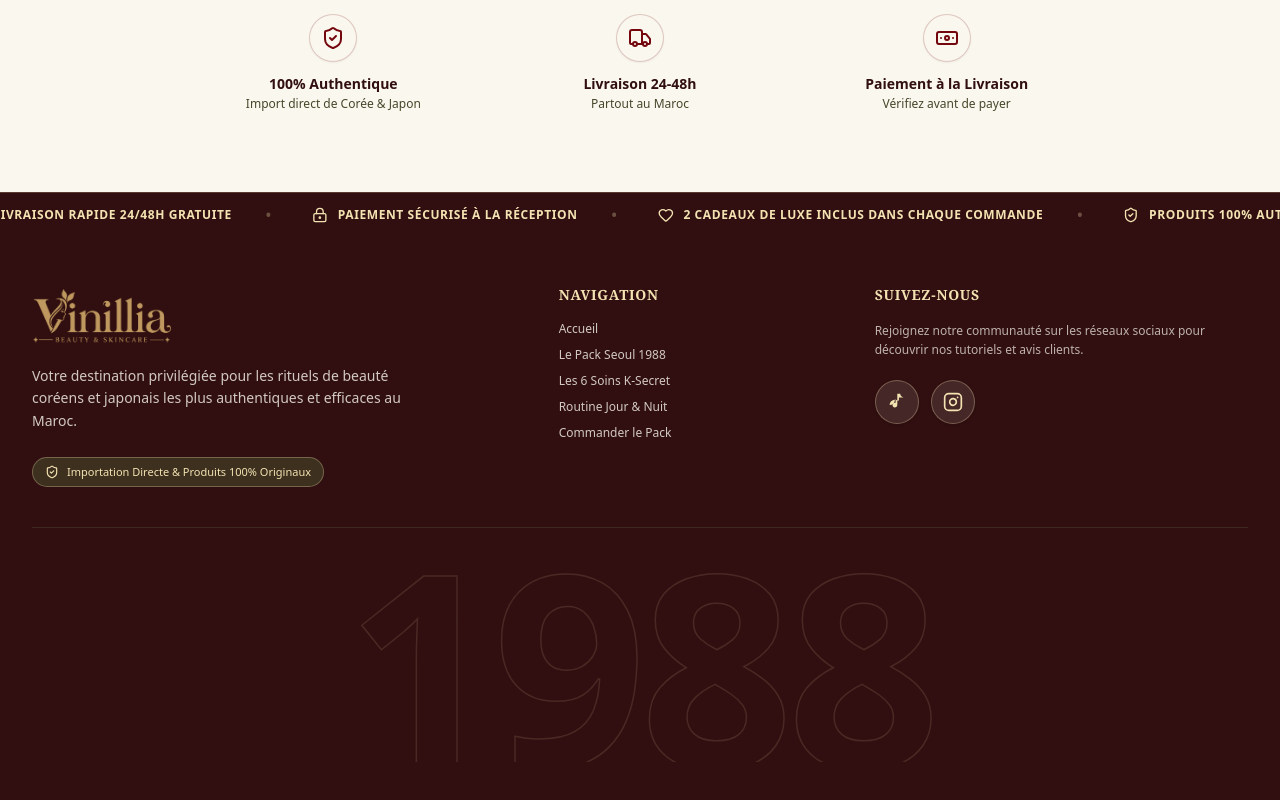
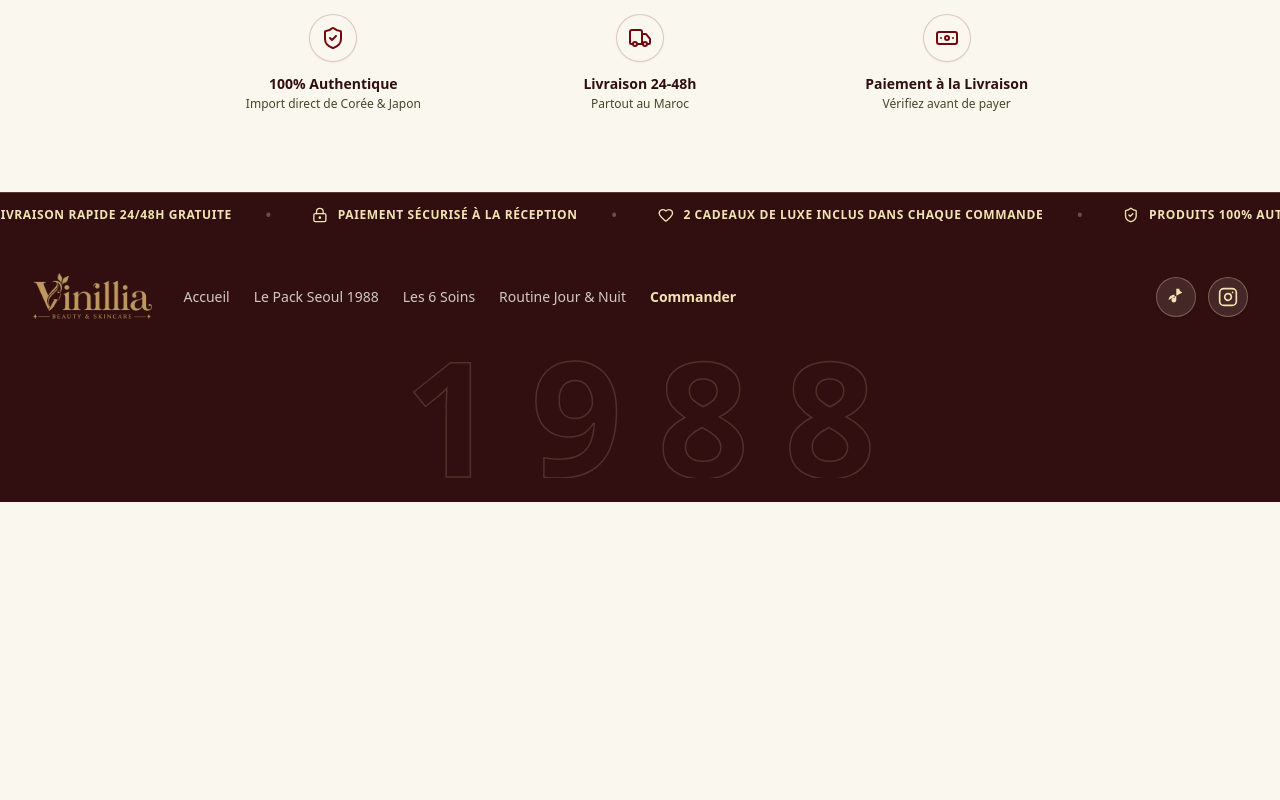
Before and after one commit to belmlikikram7-dev/les-packs, a Next.js app in the folder landing-page-2/: page / in a window 1280 px wide. Shown: the part 5394-6194 px from the top of the page. After the commit the page ends 5896 px from the top, so only its background shows below. Built offline with nearby package versions, Linux system fonts and the light colour scheme.

Commit message:
Refine footer: lift 1988, space digits, crisp stroke-only glow without fog, relocate navigation next to logo

```diff
--- a/landing-page-2/components/Footer.tsx
+++ b/landing-page-2/components/Footer.tsx
@@ -2,15 +2,9 @@
 
 import { useState, useRef } from "react";
 import Image from "next/image";
-import { useLanguage } from "@/context/LanguageContext";
-import { TRANSLATIONS } from "@/translations/content";
-import { ShieldCheck, Heart } from "lucide-react";
 import TrustTicker from "@/components/TrustTicker";
 
 export default function Footer() {
-  const { locale } = useLanguage();
-  const t = TRANSLATIONS[locale].footer;
-
   const scrollTo = (hash: string) => {
     const el = document.querySelector(hash);
     if (el) el.scrollIntoView({ behavior: "smooth" });
@@ -45,96 +39,79 @@ export default function Footer() {
       {/* Infinite scrolling ticker at the very top of Footer */}
       <TrustTicker />
 
-      {/* Main Container - Compact and lifted so 1988 is immediately visible */}
-      <div className="max-w-7xl mx-auto px-4 sm:px-6 lg:px-8 pt-10 sm:pt-12 pb-8 sm:pb-10">
+      {/* Main Container - Compact and elevated so 1988 is immediately visible without scrolling */}
+      <div className="max-w-7xl mx-auto px-4 sm:px-6 lg:px-8 pt-6 sm:pt-8 pb-4 sm:pb-6">
 
-        {/* Navigation & Brand Columns */}
-        <div className="grid grid-cols-1 md:grid-cols-12 gap-8 lg:gap-12 pb-8 sm:pb-10 border-b border-[#46462A]/50">
+        {/* Top Header Row: Logo + Navigation Links on the Left, Social Media on the Right */}
+        <div className="flex flex-col md:flex-row items-center justify-between gap-5 sm:gap-6">
 
-          {/* Brand Info / Vinillia Yellow Logo */}
-          <div className="md:col-span-5 flex flex-col items-start">
+          {/* Brand Logo & Navigation */}
+          <div className="flex flex-col sm:flex-row items-center gap-5 sm:gap-8 text-center sm:text-left">
             <a
               href="#hero"
               onClick={(e) => {
                 e.preventDefault();
                 scrollTo("#hero");
               }}
-              className="flex items-center group py-1 mb-4 cursor-pointer"
+              className="flex items-center group py-1 cursor-pointer shrink-0"
               aria-label="Vinillia Beauty & Skincare"
             >
               <Image
                 src="/logo-gold.png"
                 alt="Vinillia Beauty & Skincare"
-                width={200}
-                height={70}
-                className="h-12 sm:h-14 w-auto object-contain transition-transform duration-300 group-hover:scale-105"
+                width={170}
+                height={60}
+                className="h-10 sm:h-12 w-auto object-contain transition-transform duration-300 group-hover:scale-105"
               />
             </a>
 
-            <p className="text-xs sm:text-sm text-[#FAF7EE]/80 leading-relaxed font-light max-w-sm mb-6">
-              {t.description}
-            </p>
-
-            <div className="inline-flex items-center gap-2 px-3 py-1.5 rounded-full bg-[#46462A]/60 border border-[#F3E3B2]/30 text-[11px] text-[#F3E3B2]">
-              <ShieldCheck className="w-3.5 h-3.5 text-[#F3E3B2]" />
-              <span>Importation Directe & Produits 100% Originaux</span>
-            </div>
+            {/* Navigation links relocated alongside the logo */}
+            <nav className="flex flex-wrap items-center justify-center sm:justify-start gap-x-5 sm:gap-x-6 gap-y-2 text-xs sm:text-sm font-medium text-[#FAF7EE]/80">
+              <button
+                onClick={() => scrollTo("#hero")}
+                className="hover:text-[#F3E3B2] transition-colors cursor-pointer py-1"
+              >
+                Accueil
+              </button>
+              <button
+                onClick={() => scrollTo("#pack")}
+                className="hover:text-[#F3E3B2] transition-colors cursor-pointer py-1"
+              >
+                Le Pack Seoul 1988
+              </button>
+              <button
+                onClick={() => scrollTo("#produits")}
+                className="hover:text-[#F3E3B2] transition-colors cursor-pointer py-1"
+              >
+                Les 6 Soins
+              </button>
+              <button
+                onClick={() => scrollTo("#routine")}
+                className="hover:text-[#F3E3B2] transition-colors cursor-pointer py-1"
+              >
+                Routine Jour & Nuit
+              </button>
+              <button
+                onClick={() => scrollTo("#commande")}
+                className="hover:text-[#F3E3B2] transition-colors cursor-pointer py-1 text-[#F3E3B2] font-semibold"
+              >
+                Commander
+              </button>
+            </nav>
           </div>
 
-          {/* Quick Links */}
-          <div className="md:col-span-3">
-            <h4 className="font-serif text-sm font-bold uppercase tracking-wider text-[#F3E3B2] mb-4">
-              {t.quickLinks}
-            </h4>
-            <ul className="space-y-2.5 text-xs text-[#FAF7EE]/80">
-              <li>
-                <button onClick={() => scrollTo("#hero")} className="hover:text-white transition-colors cursor-pointer">
-                  Accueil
-                </button>
-              </li>
-              <li>
-                <button onClick={() => scrollTo("#pack")} className="hover:text-white transition-colors cursor-pointer">
-                  Le Pack Seoul 1988
-                </button>
-              </li>
-              <li>
-                <button onClick={() => scrollTo("#produits")} className="hover:text-white transition-colors cursor-pointer">
-                  Les 6 Soins K-Secret
-                </button>
-              </li>
-              <li>
-                <button onClick={() => scrollTo("#routine")} className="hover:text-white transition-colors cursor-pointer">
-                  Routine Jour & Nuit
-                </button>
-              </li>
-              <li>
-                <button onClick={() => scrollTo("#commande")} className="hover:text-white transition-colors cursor-pointer">
-                  Commander le Pack
-                </button>
-              </li>
-            </ul>
-          </div>
-
-          {/* Social Links : TikTok & Instagram */}
-          <div className="md:col-span-4">
-            <h4 className="font-serif text-sm font-bold uppercase tracking-wider text-[#F3E3B2] mb-4">
-              {t.followUs}
-            </h4>
-            <p className="text-xs text-[#FAF7EE]/70 mb-5 font-light leading-relaxed">
-              Rejoignez notre communauté sur les réseaux sociaux pour découvrir nos tutoriels et avis clients.
-            </p>
-
-            <div className="flex items-center gap-3">
+          {/* Social Links: TikTok & Instagram */}
+          <div className="flex items-center gap-3 shrink-0">
             {/* TikTok */}
             <a
               href="https://www.tiktok.com/@vinillia_shop?_r=1&_t=ZS-9AM4ON5mJaX"
               target="_blank"
               rel="noopener noreferrer"
               aria-label="TikTok @vinillia_shop"
-                className="w-11 h-11 rounded-full bg-[#FAF7EE]/10 hover:bg-[#74070D] border border-[#F3E3B2]/30 flex items-center justify-center text-[#F3E3B2] hover:text-white transition-all duration-300 hover:scale-110 shadow-sm group"
+              className="w-10 h-10 rounded-full bg-[#FAF7EE]/10 hover:bg-[#74070D] border border-[#F3E3B2]/30 flex items-center justify-center text-[#F3E3B2] hover:text-white transition-all duration-300 hover:scale-110 shadow-sm group"
             >
-                <svg className="w-5 h-5 fill-current" viewBox="0 0 24 24">
-                  <path d="M19.59 6.69a4.83 4.83 0 0 1-3.77-4.25V2h-3.45v13.67a2.89 2.89 0 0 1-5.2 1.74 2.89 2.89 0 0 1 2.31-4.64c.29 0 .58.04.85.12V9.32a6.34 6.34 0 0 0-.85-.06 6.34 6.34 0 0 0-6.34 6.34 6.34 6.34 0 0 0 6.34-6.34V8.58a8.28 8.28 0 0 0 4.83 1.56V6.69z" />
+              <svg className="w-4 h-4 sm:w-5 sm:h-5 fill-current" viewBox="0 0 24 24">
+                <path d="M19.59 6.69a4.83 4.83 0 0 1-3.77-4.25V2h-3.45v13.67a2.89 2.89 0 0 1-5.2 1.74 2.89 2.89 0 0 1 2.31-4.64c.29 0 .58.04.85.12V9.32a6.34 6.34 0 0 0-.85-.06 6.34 6.34 0 0 0-6.34 6.34 6.34 0 0 0 6.34-6.34V8.58a8.28 8.28 0 0 0 4.83 1.56V6.69z" />
               </svg>
             </a>
 
@@ -144,20 +121,19 @@ export default function Footer() {
               target="_blank"
               rel="noopener noreferrer"
               aria-label="Instagram @vinillia_shop"
-                className="w-11 h-11 rounded-full bg-[#FAF7EE]/10 hover:bg-[#74070D] border border-[#F3E3B2]/30 flex items-center justify-center text-[#F3E3B2] hover:text-white transition-all duration-300 hover:scale-110 shadow-sm group"
+              className="w-10 h-10 rounded-full bg-[#FAF7EE]/10 hover:bg-[#74070D] border border-[#F3E3B2]/30 flex items-center justify-center text-[#F3E3B2] hover:text-white transition-all duration-300 hover:scale-110 shadow-sm group"
             >
-                <svg className="w-5 h-5 fill-none stroke-current stroke-2" viewBox="0 0 24 24" strokeLinecap="round" strokeLinejoin="round">
+              <svg className="w-4 h-4 sm:w-5 sm:h-5 fill-none stroke-current stroke-2" viewBox="0 0 24 24" strokeLinecap="round" strokeLinejoin="round">
                 <rect x="2" y="2" width="20" height="20" rx="5" ry="5" />
                 <path d="M16 11.37A4 4 0 1 1 12.63 8 4 4 0 0 1 16 11.37z" />
                 <line x1="17.5" y1="6.5" x2="17.51" y2="6.5" />
               </svg>
             </a>
           </div>
-          </div>
 
         </div>
 
-        {/* Massive Interactive "1988" in Product Modern Sans-Serif Font with Hollow Stroke Glow */}
+        {/* Massive Interactive "1988" Watermark - Lifted, Spaced out, Crisp Outline Glow without Fog */}
         <div
           ref={watermarkRef}
           onMouseEnter={() => setIsHovered(true)}
@@ -166,39 +142,30 @@ export default function Footer() {
           onTouchStart={() => setIsHovered(true)}
           onTouchMove={handleTouchMove}
           onTouchEnd={() => setIsHovered(false)}
-          className="relative w-full mt-6 sm:mt-8 pt-2 pb-0 flex items-center justify-center cursor-default select-none overflow-hidden"
+          className="relative w-full mt-4 sm:mt-6 pt-1 pb-0 flex items-center justify-center cursor-default select-none overflow-hidden"
           aria-hidden="true"
         >
-          {/* Subtle cursor spotlight aura in the background */}
-          <div
-            className="absolute inset-0 pointer-events-none transition-opacity duration-300"
-            style={{
-              opacity: isHovered ? 1 : 0,
-              background: `radial-gradient(circle 240px at ${mousePos.x}px ${mousePos.y}px, rgba(243, 227, 178, 0.06), transparent 70%)`,
-            }}
-          />
-
-          {/* Layer 1: Dark base outline (Hollow stroke like Vinillia) */}
-          <div className="font-sans font-black text-[22vw] sm:text-[23vw] lg:text-[21vw] leading-[0.72] tracking-tight text-transparent text-center select-none">
+          {/* Layer 1: Base hollow outline with clean spacing between 1, 9, 8, 8 */}
+          <div className="font-sans font-black text-[15vw] sm:text-[14vw] lg:text-[12.5vw] leading-[0.78] tracking-[0.22em] text-transparent text-center select-none pl-[0.22em]">
             <span
               className="inline-block"
               style={{
-                WebkitTextStroke: "1.5px rgba(243, 227, 178, 0.12)",
+                WebkitTextStroke: "1.5px rgba(243, 227, 178, 0.16)",
               }}
             >
               1988
             </span>
           </div>
 
-          {/* Layer 2: Glowing outline edges revealed right under the cursor ("غير مع الجناب") */}
+          {/* Layer 2: Glowing outline edges illuminated strictly on the stroke lines under the cursor (No central fog / haze) */}
           <div
-            className="absolute inset-0 flex items-center justify-center font-sans font-black text-[22vw] sm:text-[23vw] lg:text-[21vw] leading-[0.72] tracking-tight text-transparent text-center select-none pointer-events-none transition-opacity duration-200"
+            className="absolute inset-0 flex items-center justify-center font-sans font-black text-[15vw] sm:text-[14vw] lg:text-[12.5vw] leading-[0.78] tracking-[0.22em] text-transparent text-center select-none pointer-events-none transition-opacity duration-200 pl-[0.22em]"
             style={{
               opacity: isHovered ? 1 : 0,
-              WebkitTextStroke: "2.5px #F3E3B2",
-              filter: "drop-shadow(0 0 8px #F3E3B2) drop-shadow(0 0 18px rgba(243, 227, 178, 0.8)) drop-shadow(0 0 35px rgba(116, 7, 13, 0.9))",
-              WebkitMaskImage: `radial-gradient(circle 200px at ${mousePos.x}px ${mousePos.y}px, black 0%, rgba(0, 0, 0, 0.6) 45%, transparent 100%)`,
-              maskImage: `radial-gradient(circle 200px at ${mousePos.x}px ${mousePos.y}px, black 0%, rgba(0, 0, 0, 0.6) 45%, transparent 100%)`,
+              WebkitTextStroke: "2px #F3E3B2",
+              filter: "drop-shadow(0 0 4px #F3E3B2) drop-shadow(0 0 10px rgba(243, 227, 178, 0.65))",
+              WebkitMaskImage: `radial-gradient(circle 140px at ${mousePos.x}px ${mousePos.y}px, black 0%, rgba(0, 0, 0, 0.4) 60%, transparent 100%)`,
+              maskImage: `radial-gradient(circle 140px at ${mousePos.x}px ${mousePos.y}px, black 0%, rgba(0, 0, 0, 0.4) 60%, transparent 100%)`,
             }}
           >
             <span className="inline-block">1988</span>
```
Lines whose indentation alone changed are shown as unchanged.
